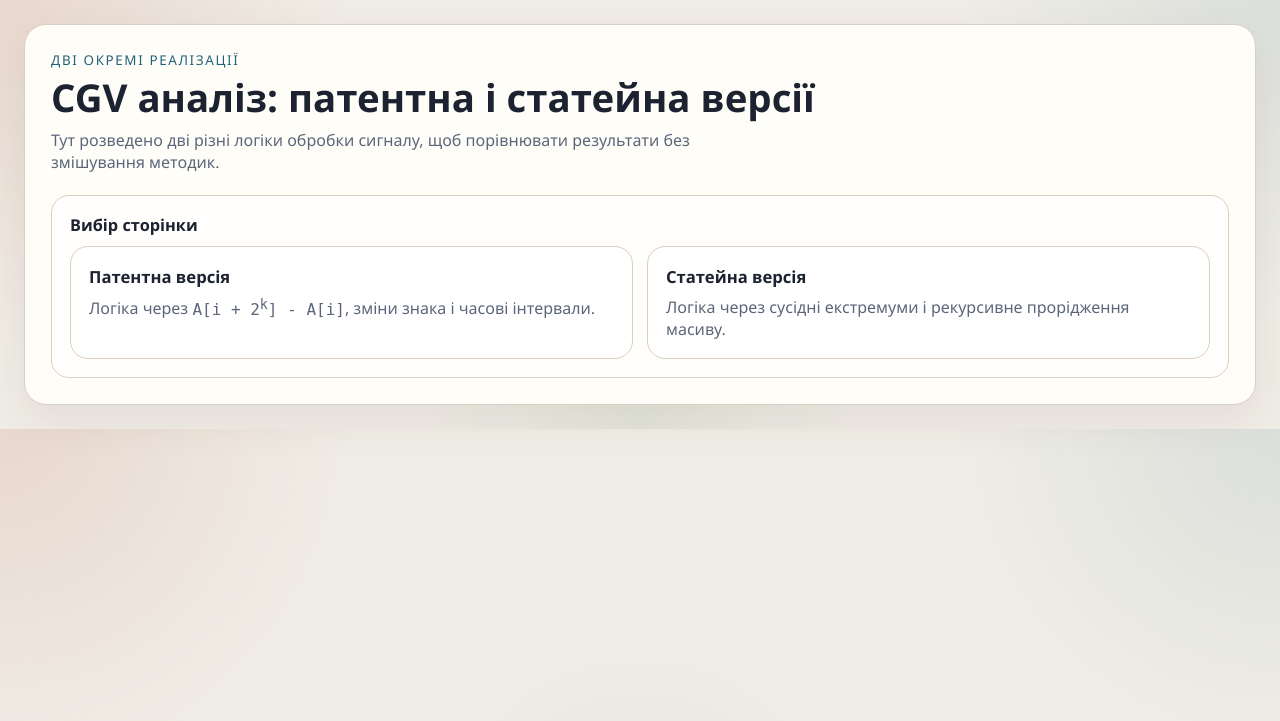
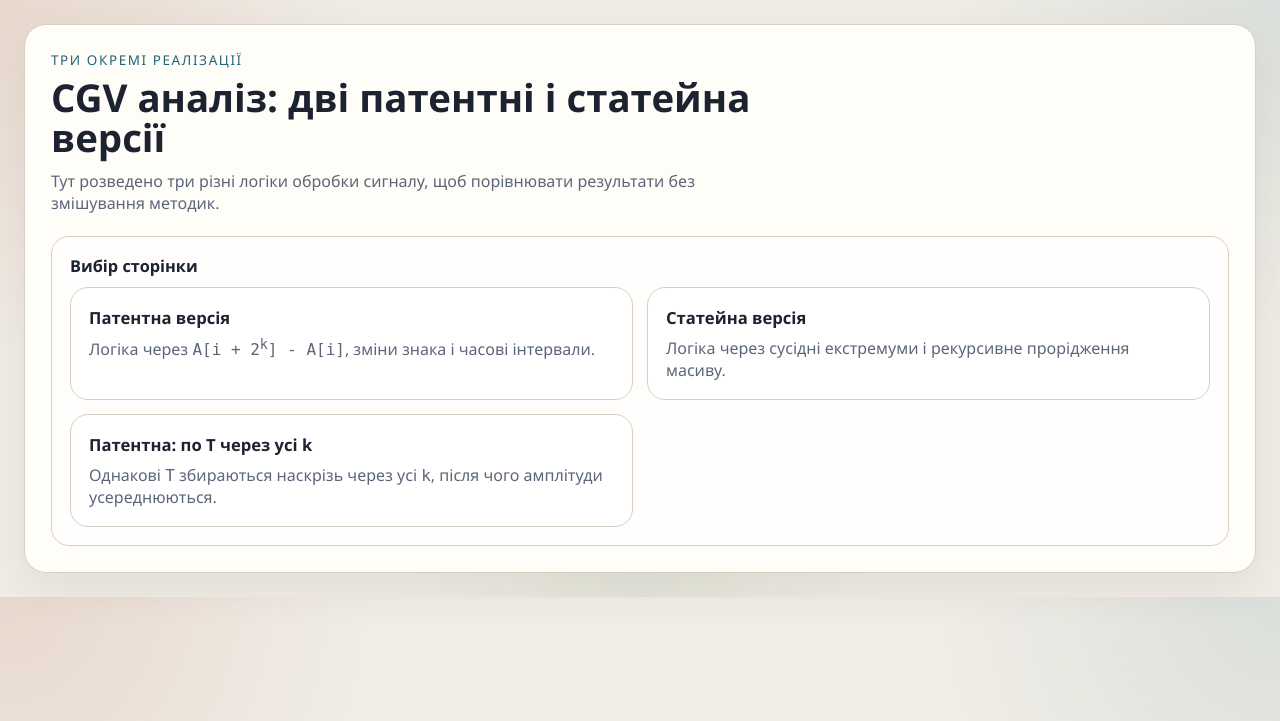
Before and after one commit to ihorlutsenko/frame-window-extrema-service, a Flask app: page / in a window 1280 px wide. Shown: the top 721 px of the page. Run offline with Flask 3, Linux system fonts and the light colour scheme.

Commit message:
Add cross-k patent spectrum mode

```diff
--- a/app.py
+++ b/app.py
@@ -50,6 +50,20 @@ def create_app() -> Flask:
             api_path="/api/analyze/article",
         )
 
+    @app.get("/patent-crossk/")
+    def patent_crossk_page() -> str:
+        return render_mode_page(
+            mode="patent-crossk",
+            title="Патентна версія: усереднення по T через усі k",
+            eyebrow="Третя патентна версія",
+            lead=(
+                "Ця сторінка використовує патентну логіку через "
+                "<code>A[i + 2<sup>k</sup>] - A[i]</code>, але фінально збирає "
+                "однакові <code>T</code> наскрізь через усі <code>k</code> і усереднює їхні амплітуди."
+            ),
+            api_path="/api/analyze/patent-crossk",
+        )
+
     @app.get("/healthz")
     def healthz():
         return jsonify({"status": "ok"})
@@ -92,6 +106,10 @@ def create_app() -> Flask:
     def api_analyze_article():
         return handle_analyze(mode="article")
 
+    @app.post("/api/analyze/patent-crossk")
+    def api_analyze_patent_crossk():
+        return handle_analyze(mode="patent-crossk")
+
     return app
 
 
--- a/templates/landing.html
+++ b/templates/landing.html
@@ -10,10 +10,10 @@
     <main class="page">
       <section class="hero panel">
         <div class="hero-copy">
-          <p class="eyebrow">Дві окремі реалізації</p>
-          <h1>CGV аналіз: патентна і статейна версії</h1>
+          <p class="eyebrow">Три окремі реалізації</p>
+          <h1>CGV аналіз: дві патентні і статейна версії</h1>
           <p class="lead">
-            Тут розведено дві різні логіки обробки сигналу, щоб порівнювати результати
+            Тут розведено три різні логіки обробки сигналу, щоб порівнювати результати
             без змішування методик.
           </p>
         </div>
@@ -29,6 +29,10 @@
                 <strong>Статейна версія</strong>
                 <span>Логіка через сусідні екстремуми і рекурсивне прорідження масиву.</span>
               </a>
+              <a class="nav-tile" href="/patent-crossk/">
+                <strong>Патентна: по T через усі k</strong>
+                <span>Однакові <code>T</code> збираються наскрізь через усі <code>k</code>, після чого амплітуди усереднюються.</span>
+              </a>
             </div>
           </div>
         </div>
```
Also changed, not shown: frame_window_service/analysis.py (+31 -0 lines), tests/test_analysis.py (+24 -0 lines).
